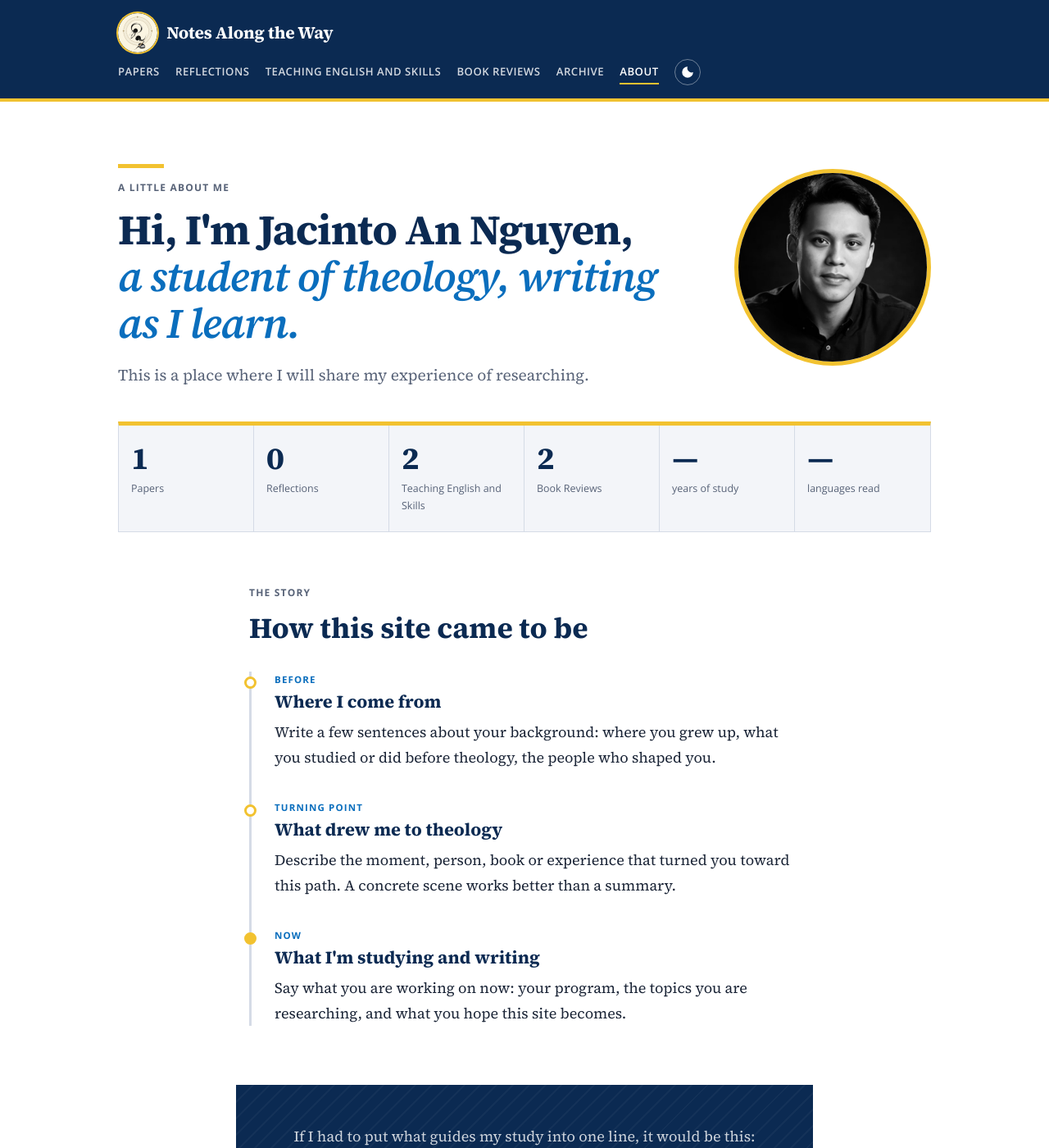
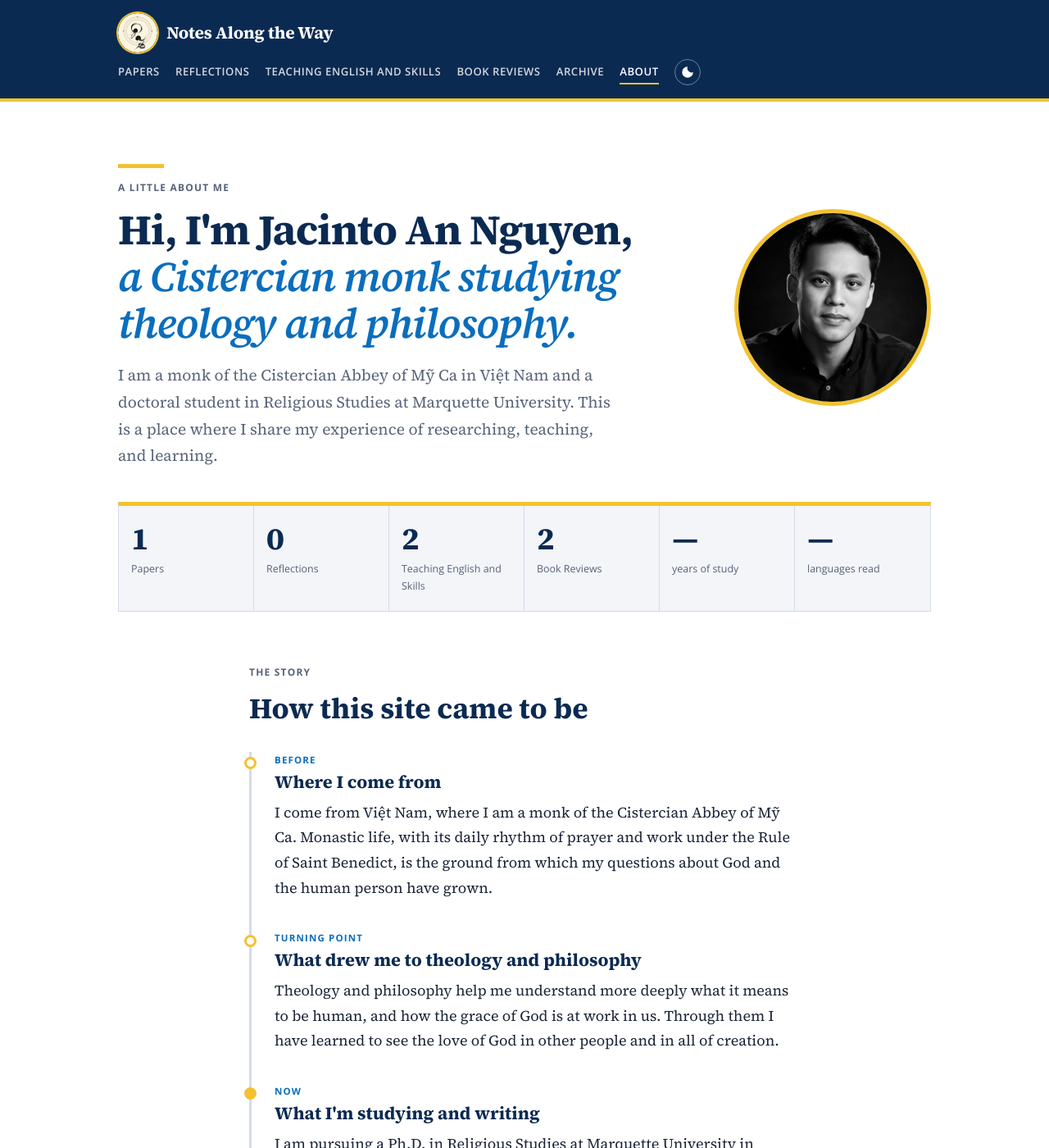
Before and after one commit to nsrpstaff-wq/Jacinto-An-Nguyen, a Jekyll site: the page built from about.md, in a window 1280 px wide and 1400 px high. Shown: the whole window at 82% size. Built offline with Jekyll 4.4.1, drawn with Linux system fonts in a browser that asks for light colours; some of the changed text lies outside the part shown.

Commit message:
Write About page story
Co-Authored-By: Claude Opus 5.5 <noreply@anthropic.com>

```diff
--- a/about.md
+++ b/about.md
@@ -12,10 +12,11 @@ permalink: /about/
 # ---- Opening ----
 eyebrow: "A little about me"
 greeting: "Hi, I'm Jacinto An Nguyen,"
-identity: "a student of theology, writing as I learn."
-# Tip: add a sentence or two more below — where you study, what you are drawn to.
+identity: "a Cistercian monk studying theology and philosophy."
 intro: >-
-  This is a place where I will share my experience of researching.
+  I am a monk of the Cistercian Abbey of Mỹ Ca in Việt Nam and a doctoral
+  student in Religious Studies at Marquette University. This is a place where
+  I share my experience of researching, teaching, and learning.
 photo: "/assets/images/portrait.jpg"                  # e.g. /assets/images/me.jpg  (leave "" to show your initials)
 initials: "JN"
 
@@ -42,18 +43,24 @@ stages:
   - label: "Before"
     title: "Where I come from"
     text: >-
-      Write a few sentences about your background: where you grew up,
-      what you studied or did before theology, the people who shaped you.
+      I come from Việt Nam, where I am a monk of the Cistercian Abbey of Mỹ Ca.
+      Monastic life, with its daily rhythm of prayer and work under the Rule of
+      Saint Benedict, is the ground from which my questions about God and the
+      human person have grown.
   - label: "Turning point"
-    title: "What drew me to theology"
+    title: "What drew me to theology and philosophy"
     text: >-
-      Describe the moment, person, book or experience that turned you
-      toward this path. A concrete scene works better than a summary.
+      Theology and philosophy help me understand more deeply what it means to be
+      human, and how the grace of God is at work in us. Through them I have learned
+      to see the love of God in other people and in all of creation.
   - label: "Now"
     title: "What I'm studying and writing"
     text: >-
-      Say what you are working on now: your program, the topics you are
-      researching, and what you hope this site becomes.
+      I am pursuing a Ph.D. in Religious Studies at Marquette University in
+      Milwaukee, Wisconsin. My research is in Christian anthropology, especially
+      how the Western Christian understanding of the human person can be brought
+      into conversation with the vision of humanity in Confucianism. Here I share
+      my papers, book reviews, and the English lessons I teach.
 
 # ---- Photos (optional) ----
 # Upload images to assets/images, then list them here.
```
